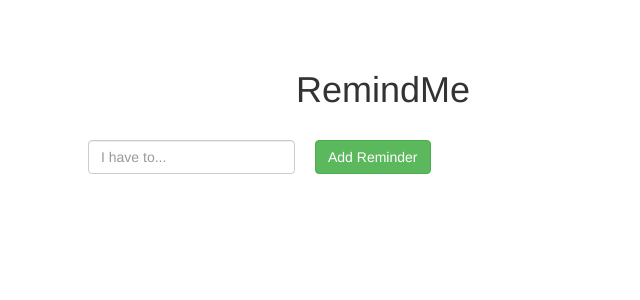
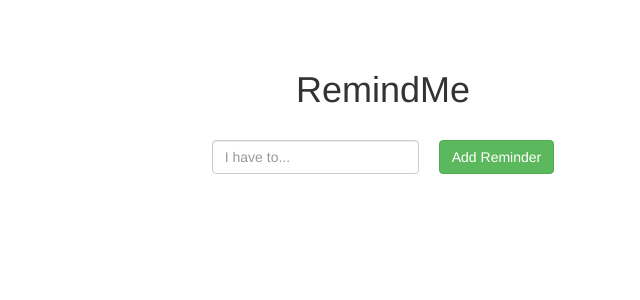
Before and after one commit to bdkay/remindMe, a React (Create React App) app: page / in a window 1280 px wide. Shown: the top 300 px of the page, without its empty margins (257-897 px from the left). Built offline with nearby package versions, Linux system fonts and the light colour scheme.

Commit message:
center it

```diff
--- a/public/index.html
+++ b/public/index.html
@@ -8,7 +8,6 @@
       manifest.json provides metadata used when your web app is added to the
       homescreen on Android. See https://developers.google.com/web/fundamentals/engage-and-retain/web-app-manifest/
     -->
-    <link rel="stylesheet" href="css/style.css" />
     <link rel="stylesheet" href="https://maxcdn.bootstrapcdn.com/bootstrap/3.3.7/css/bootstrap.min.css" integrity="sha384-BVYiiSIFeK1dGmJRAkycuHAHRg32OmUcww7on3RYdg4Va+PmSTsz/K68vbdEjh4u" crossorigin="anonymous">
     <link rel="manifest" href="%PUBLIC_URL%/manifest.json">
     <link rel="shortcut icon" href="%PUBLIC_URL%/favicon.ico">
--- a/public/css/style.css
+++ b/src/css/style.css
@@ -14,3 +14,7 @@ h1 {
 .form-group {
   padding-right: 20px;
 }
+
+.row {
+  text-align: center;
+}
--- a/src/index.js
+++ b/src/index.js
@@ -4,6 +4,7 @@ import App from './components/App';
 import { Provider } from 'react-redux';
 import { createStore } from 'redux';
 import reducer from './reducers';
+import './css/style.css';
 
 const store = createStore(reducer);
 
```
